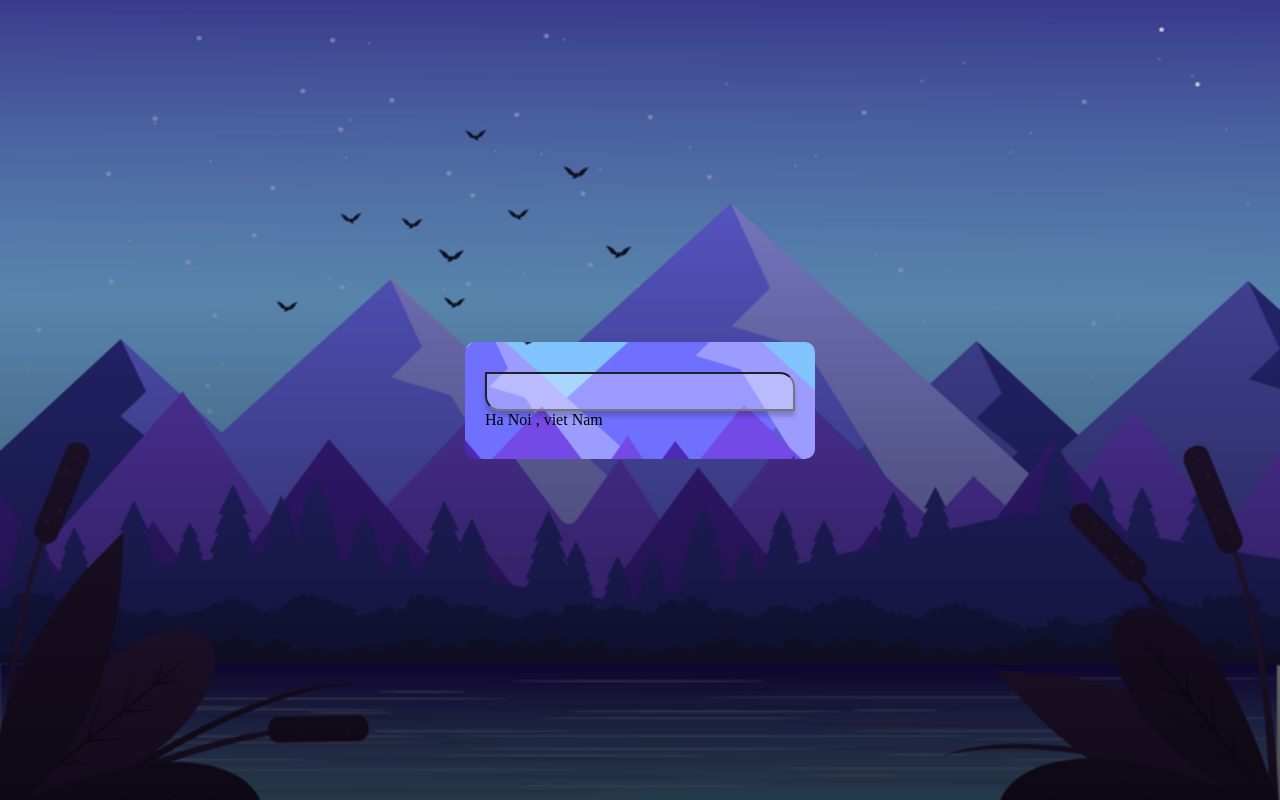
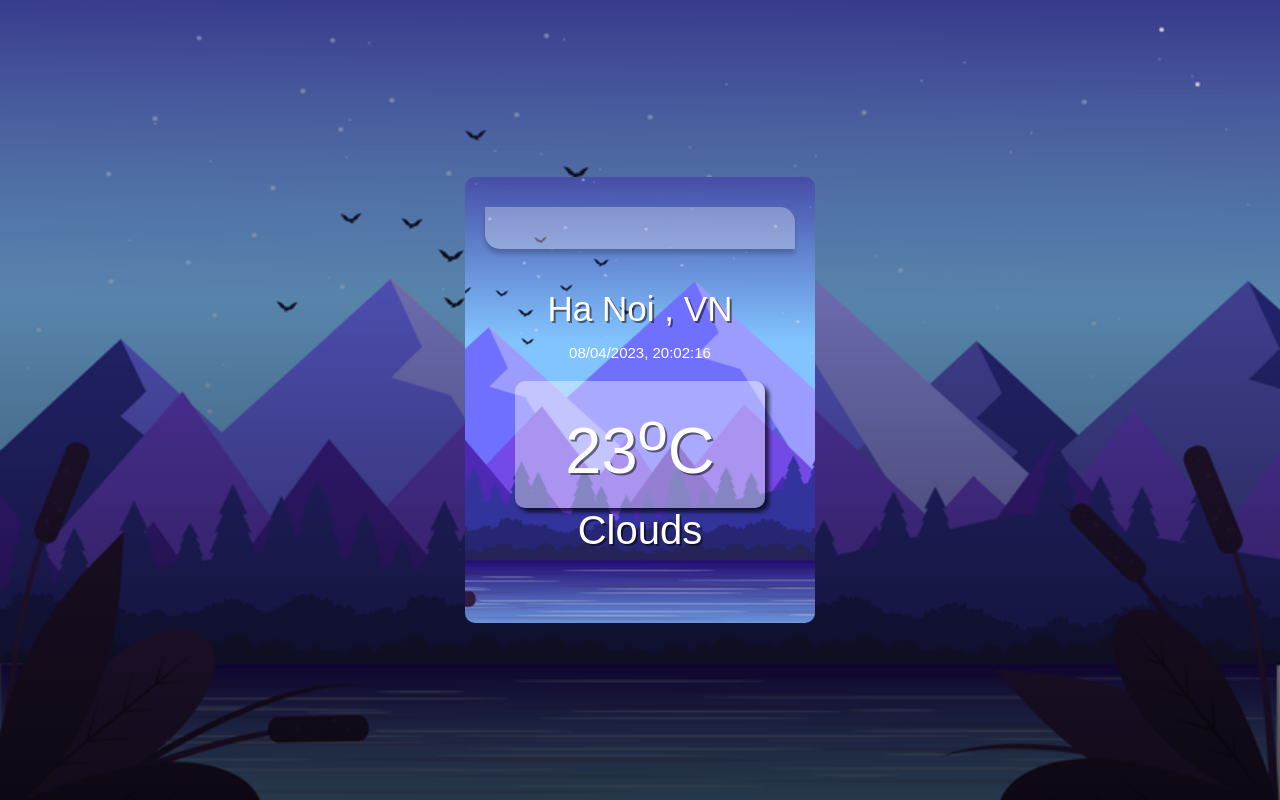
Before and after one commit to nttugit/30days_fe, a plain HTML site: page 9-call-api-weather-app/index.html in a window 1280 px wide. Drawn offline with Linux system fonts and the light colour scheme.

Commit message:
Day 09: add more css

```diff
--- a/9-call-api-weather-app/index.html
+++ b/9-call-api-weather-app/index.html
@@ -18,11 +18,24 @@
 
         <input type="text" class="weather-search">
 
-        <div class="weather-location">
-            <span class="weather-city">Ha Noi</span>
-            <span>,</span>
-            <span class="weather-country">viet Nam</span>
+        <div class="weather-content">
+            <div class="weather-location">
+                <span class="weather-city">Ha Noi</span>
+                <span>,</span>
+                <span class="weather-country">VN</span>
+            </div>
+            <div class="time">08/04/2023, 20:02:16</div>
+            <div class="temperature">
+                <span class="value">23<sup>o</sup>C</span>
+            </div>
+            <div class="short-desc">Clouds</div>
+            <div class="other-detail">
+                <div class="visibility"></div>
+                <div class="wind_spped"></div>
+                <div class="cloud"></div>
+            </div>
         </div>
+
     </div>
     <script src="./app.js"></script>
 </body>
--- a/9-call-api-weather-app/style.css
+++ b/9-call-api-weather-app/style.css
@@ -13,6 +13,7 @@ body {
   align-items: center;
   background: linear-gradient(to top, rgba(0, 0, 0, 0.7), rgba(0, 0, 0, 0.1)),
     url(images/cold.png) no-repeat center/cover;
+  font-family: sans-serif;
 }
 
 .weather_wrapper {
@@ -27,16 +28,52 @@ body {
   width: 100%;
   padding: 10px 20px;
   border-radius: 0px 15px 0px 15px;
-  /* border: none; */
-  /* outline: none; */
+  border: none;
+  outline: none;
   background: rgba(255, 255, 255, 0.3);
   /* opacity: 0.3; */
   transition: 0.5s;
   box-shadow: 0px 5px 4px rgba(0, 0, 0, 0.2);
+  font-size: 19px;
 }
 
 .weather-search:focus {
   /* opacity: 1; */
-  background: rgba(255, 255, 255, 1);
+  background: rgba(255, 255, 255, 0.7);
   border-radius: 15px 0px 15px 0px;
 }
+
+.weather-content {
+  text-align: center;
+  color: #fff;
+  margin: 40px 0;
+}
+
+.weather-location {
+  font-size: 35px;
+}
+
+.weather-location {
+  text-shadow: 2px 2px rgba(0, 0, 0, 0.5);
+}
+
+.weather-content .time {
+  margin: 15px 0 20px 0;
+  font-size: 15px;
+}
+
+.temperature {
+  font-size: 65px;
+  background: rgba(255, 255, 255, 0.4);
+  border-radius: 10px;
+  margin: 0 30px;
+  padding: 20px;
+  text-shadow: 2px 2px rgba(0, 0, 0, 0.5);
+  border: none;
+  box-shadow: 4px 4px 4px rgba(0, 0, 0, 0.7);
+}
+
+.short-desc {
+  font-size: 40px;
+  text-shadow: 2px 2px rgba(0, 0, 0, 0.5);
+}
```
